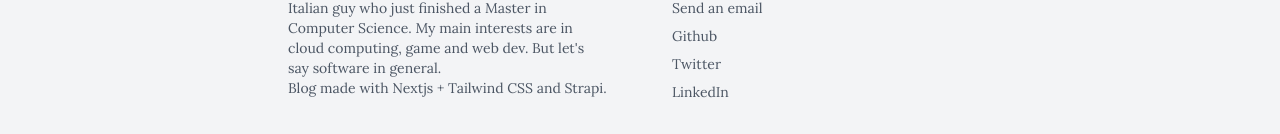
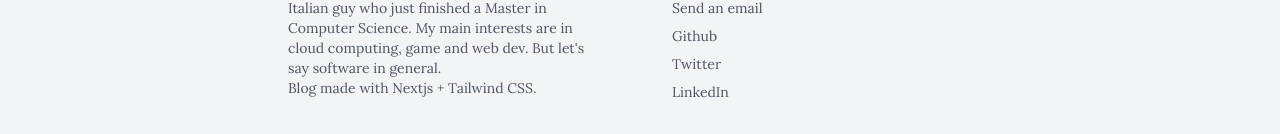
Before and after one commit to giusdp/nextjs-blog-frontend, a Next.js app: page / in a window 1280 px wide. Shown: the part 818-952 px from the top of the page. Built offline with nearby package versions, Linux system fonts and the light colour scheme.

Commit message:
Update description

```diff
--- a/components/Footer.js
+++ b/components/Footer.js
@@ -29,15 +29,7 @@ const Footer = () => {
                     href="https://www.tailwindcss.com"
                   >
                     Tailwind CSS
-                  </a>{" "}
-                  and{" "}
-                  <a
-                    className="text-teal-500 no-underline hover:underline"
-                    href="https://strapi.io/"
-                  >
-                    Strapi
-                  </a>
-                  .
+                  </a>.
                 </p>
               </div>
             </div>
```
